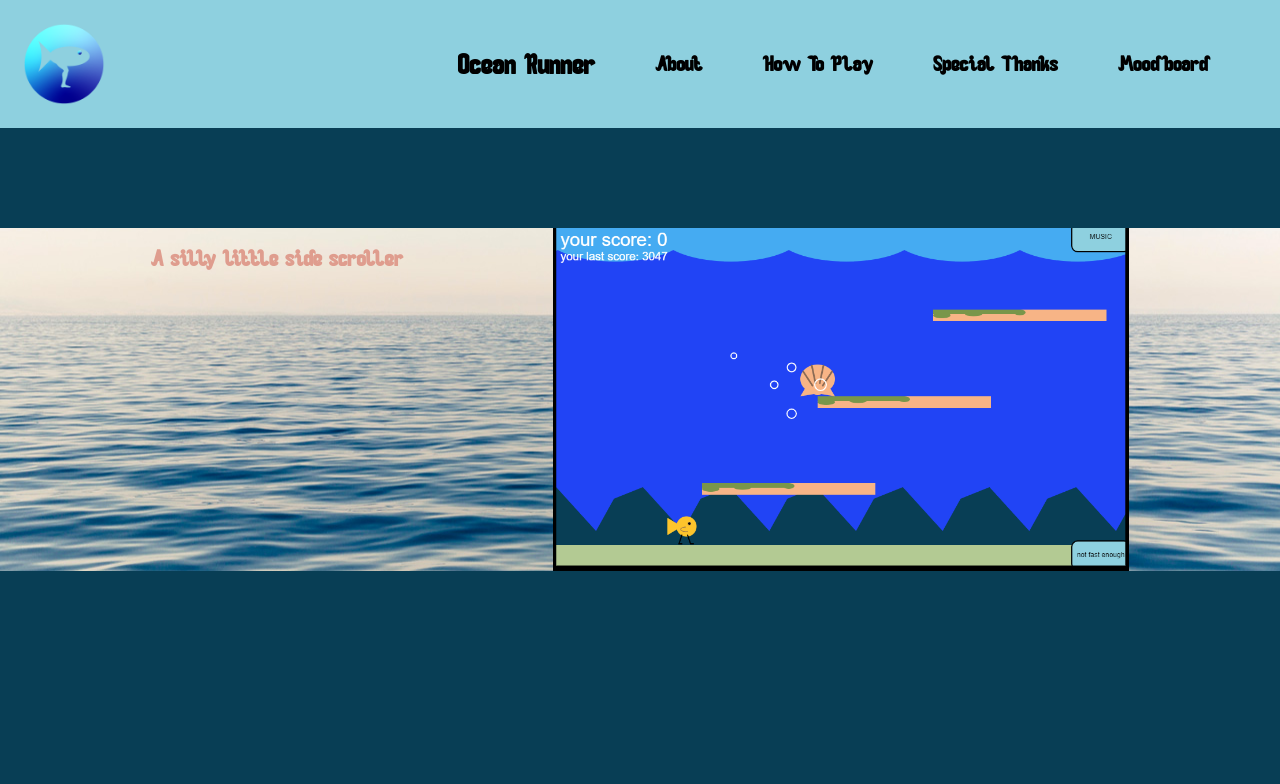
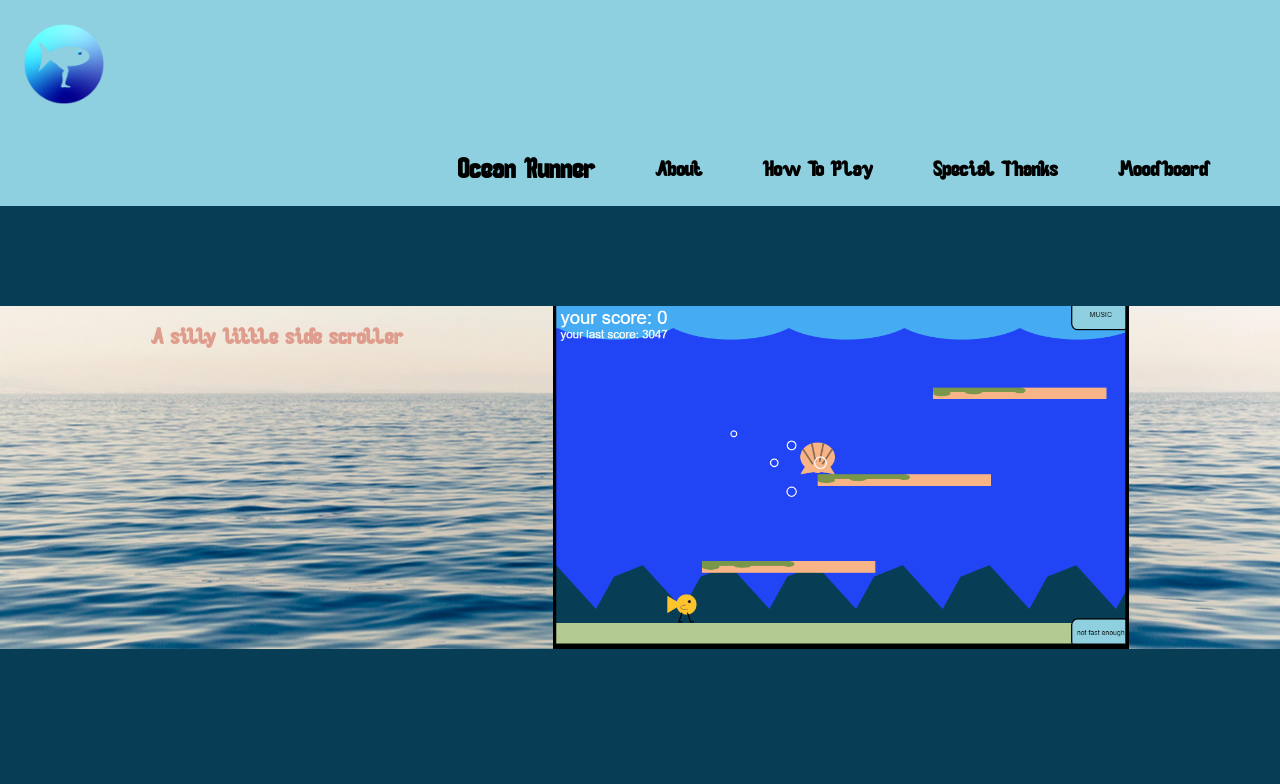
Before and after one commit to ArneSamson/Ocean-Runner, a plain HTML site: page index.html in a window 1280 px wide. Shown: the top 784 px of the page. Drawn offline with nearby package versions, Linux system fonts and the light colour scheme; a web font is replaced by a local one.

Commit message:
update 3

```diff
--- a/styles/style.css
+++ b/styles/style.css
@@ -18,17 +18,17 @@ body{
 }
 /*header*/
 .header{
-    display: flex;
+    /* display: flex;
     flex-wrap: wrap;
     align-items: center;
     flex-basis: auto;
-    justify-content: space-between;
+    justify-content: space-between; */
     background-color: #8ED0DF;
     font-size: 15px;
-    color: #df9d8e;
-    top: 0px;
+    /* top: 0px;
     left: 0px;
-    width: 100%;
+    width: 100%; */
+    min-width: fit-content;
 }
 .header #nav-logo{
    width: 10%;
```
